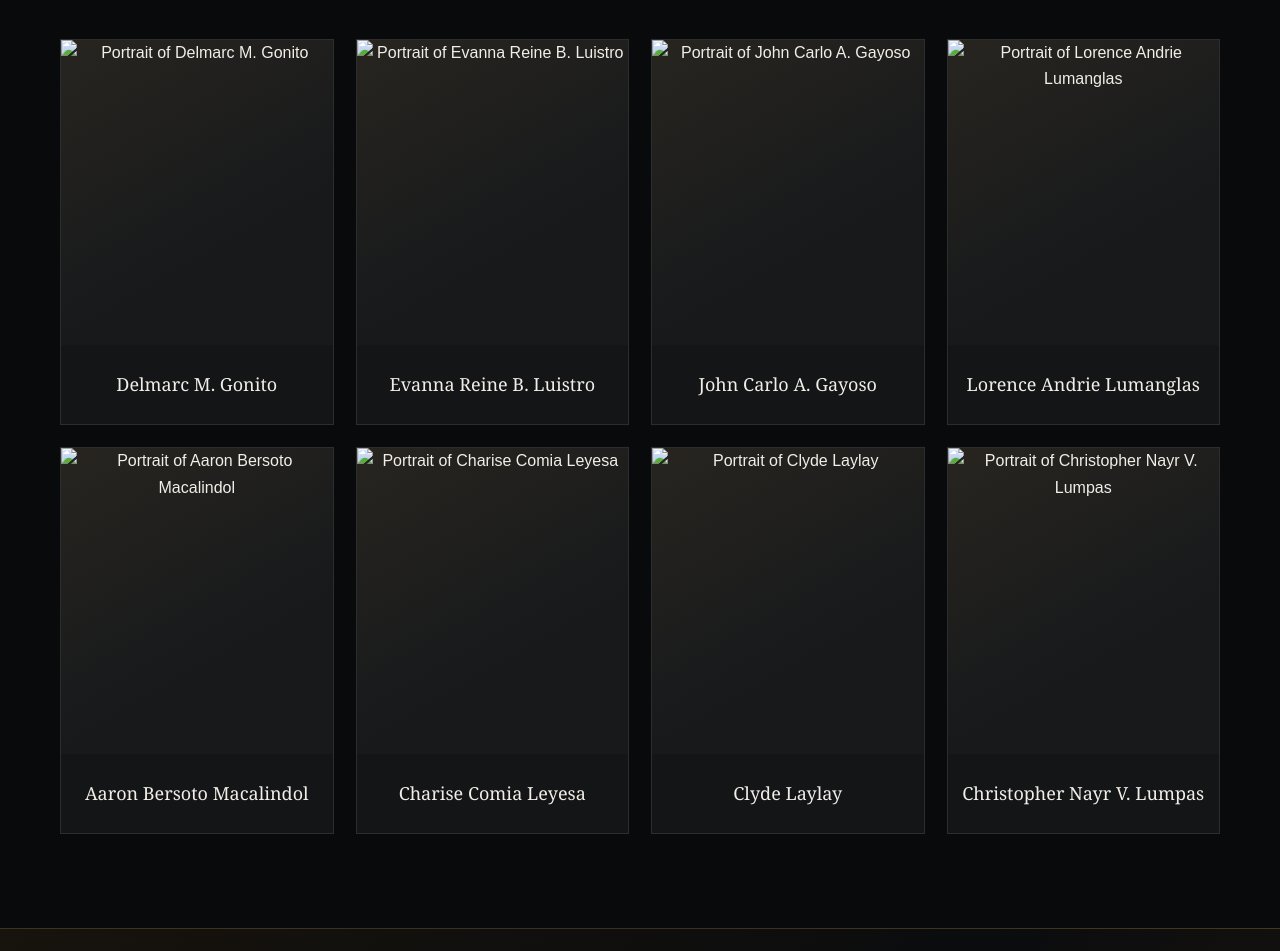
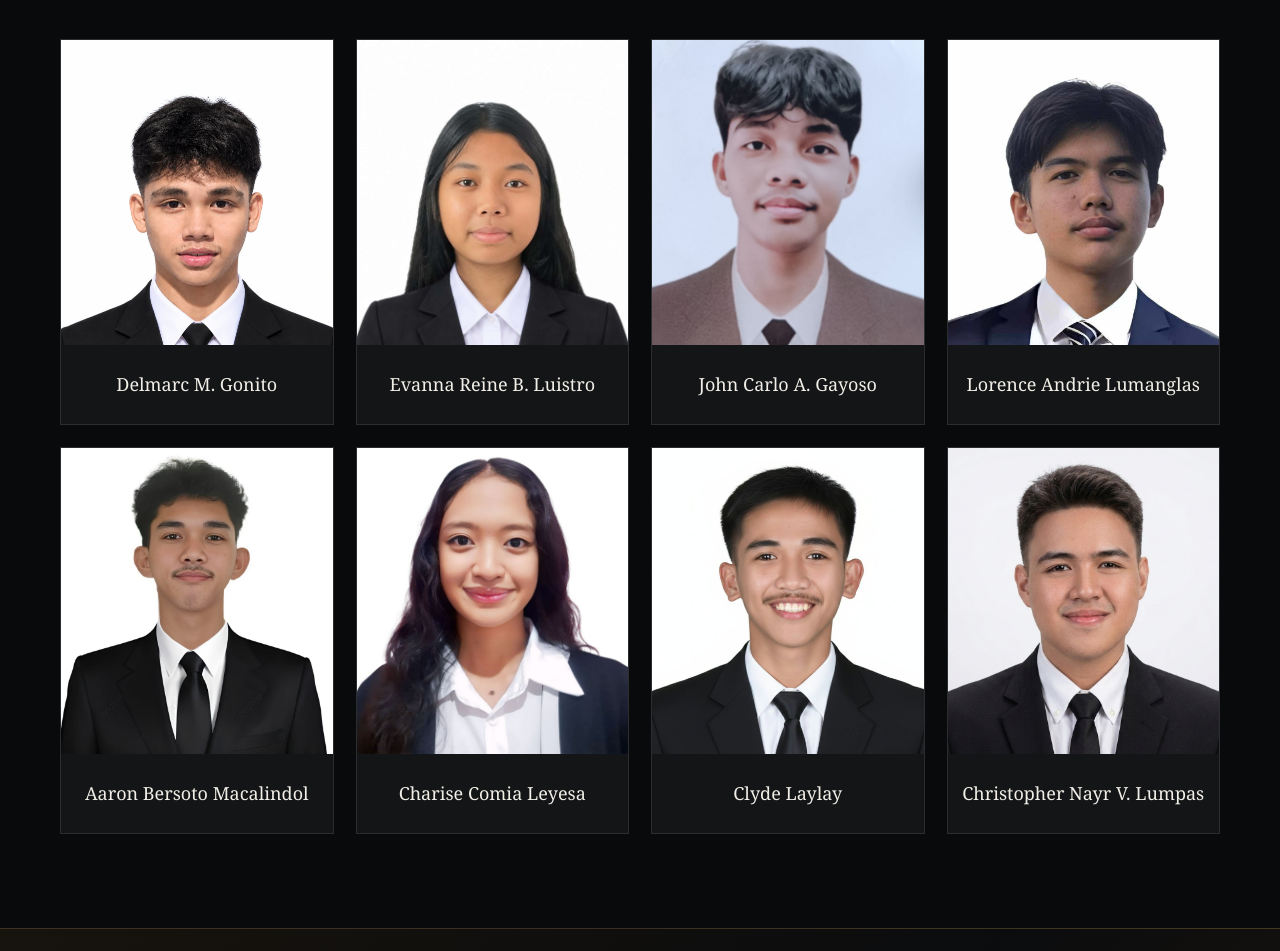
Before and after one commit to Taichi03-lab/NovaChrono, a plain HTML site: page about.html in a window 1280 px wide. Shown: the part 1993-2944 px from the top of the page. Drawn offline with Linux system fonts and the light colour scheme.

Commit message:
Update team member images and alt attributes

```diff
--- a/about.html
+++ b/about.html
@@ -29,14 +29,14 @@
   </div></section>
   <section class="section container" id="team"><div class="section-heading reveal"><span class="eyebrow">The people behind NovaChrono</span><h2 class="section-title">Meet the Team</h2><div class="divider centered"></div><p class="section-description">Eight creative minds bringing the NovaChrono concept to life.</p></div>
     <div class="team-grid reveal">
-      <article class="team-card"><div class="team-photo"><img src="assets/team/delmarc-gonito.jpg" alt="Portrait of Delmarc M. Gonito" loading="lazy" decoding="async"></div><h3>Delmarc M. Gonito</h3></article>
-      <article class="team-card"><div class="team-photo"><img src="assets/team/evanna-luistro.jpg" alt="Portrait of Evanna Reine B. Luistro" loading="lazy" decoding="async"></div><h3>Evanna Reine B. Luistro</h3></article>
-      <article class="team-card"><div class="team-photo"><img src="assets/team/john-carlo-gayoso.jpg" alt="Portrait of John Carlo A. Gayoso" loading="lazy" decoding="async"></div><h3>John Carlo A. Gayoso</h3></article>
-      <article class="team-card"><div class="team-photo"><img src="assets/team/lorence-lumanglas.jpg" alt="Portrait of Lorence Andrie Lumanglas" loading="lazy" decoding="async"></div><h3>Lorence Andrie Lumanglas</h3></article>
-      <article class="team-card"><div class="team-photo"><img src="assets/team/aaron-macalindol.jpg" alt="Portrait of Aaron Bersoto Macalindol" loading="lazy" decoding="async"></div><h3>Aaron Bersoto Macalindol</h3></article>
-      <article class="team-card"><div class="team-photo"><img src="assets/team/charise-leyesa.jpg" alt="Portrait of Charise Comia Leyesa" loading="lazy" decoding="async"></div><h3>Charise Comia Leyesa</h3></article>
-      <article class="team-card"><div class="team-photo"><img src="assets/team/clyde-laylay.jpg" alt="Portrait of Clyde Laylay" loading="lazy" decoding="async"></div><h3>Clyde Laylay</h3></article>
-      <article class="team-card"><div class="team-photo"><img src="assets/team/christopher-lumpas.jpg" alt="Portrait of Christopher Nayr V. Lumpas" loading="lazy" decoding="async"></div><h3>Christopher Nayr V. Lumpas</h3></article>
+      <article class="team-card"><div class="team-photo"><img src="assets/team/Delmarc%20M.%20Gonito.jpg" alt="Portrait of Delmarc M. Gonito" loading="lazy" decoding="async"></div><h3>Delmarc M. Gonito</h3></article>
+      <article class="team-card"><div class="team-photo"><img src="assets/team/Evanna%20Reine%20B.%20Luistro.jpg" alt="Portrait of Evanna Reine B. Luistro" loading="lazy" decoding="async"></div><h3>Evanna Reine B. Luistro</h3></article>
+      <article class="team-card"><div class="team-photo"><img src="assets/team/John%20Carlo%20A.%20Gayoso.jpg" alt="Portrait of John Carlo A. Gayoso" loading="lazy" decoding="async"></div><h3>John Carlo A. Gayoso</h3></article>
+      <article class="team-card"><div class="team-photo"><img src="assets/team/Lorence%20Andrie%20Lumanglas.jpg" alt="Portrait of Lorence Andrie Lumanglas" loading="lazy" decoding="async"></div><h3>Lorence Andrie Lumanglas</h3></article>
+      <article class="team-card"><div class="team-photo"><img src="assets/team/Aaron%20Bersoto%20Macalindol.jpg" alt="Portrait of Aaron Bersoto Macalindol" loading="lazy" decoding="async"></div><h3>Aaron Bersoto Macalindol</h3></article>
+      <article class="team-card"><div class="team-photo"><img src="assets/team/Charise%20Comia%20Leyesa.jpg" alt="Portrait of Charise Comia Leyesa" loading="lazy" decoding="async"></div><h3>Charise Comia Leyesa</h3></article>
+      <article class="team-card"><div class="team-photo"><img src="assets/team/Clyde%20Laylay.jpg" alt="Portrait of Clyde Laylay" loading="lazy" decoding="async"></div><h3>Clyde Laylay</h3></article>
+      <article class="team-card"><div class="team-photo"><img src="assets/team/Lumpas%2C%20Christopher%20Nayr%2C%20V.png" alt="Portrait of Christopher Nayr V. Lumpas" loading="lazy" decoding="async"></div><h3>Christopher Nayr V. Lumpas</h3></article>
     </div>
   </section>
   <section class="banner"><div class="container reveal"><span class="eyebrow">Discover our creations</span><h2>Designed Around You.</h2><p>Explore a world of original timepieces across four signature collections.</p><a class="btn btn-primary" href="products.html">Explore Our Watches <span>→</span></a></div></section>
```
